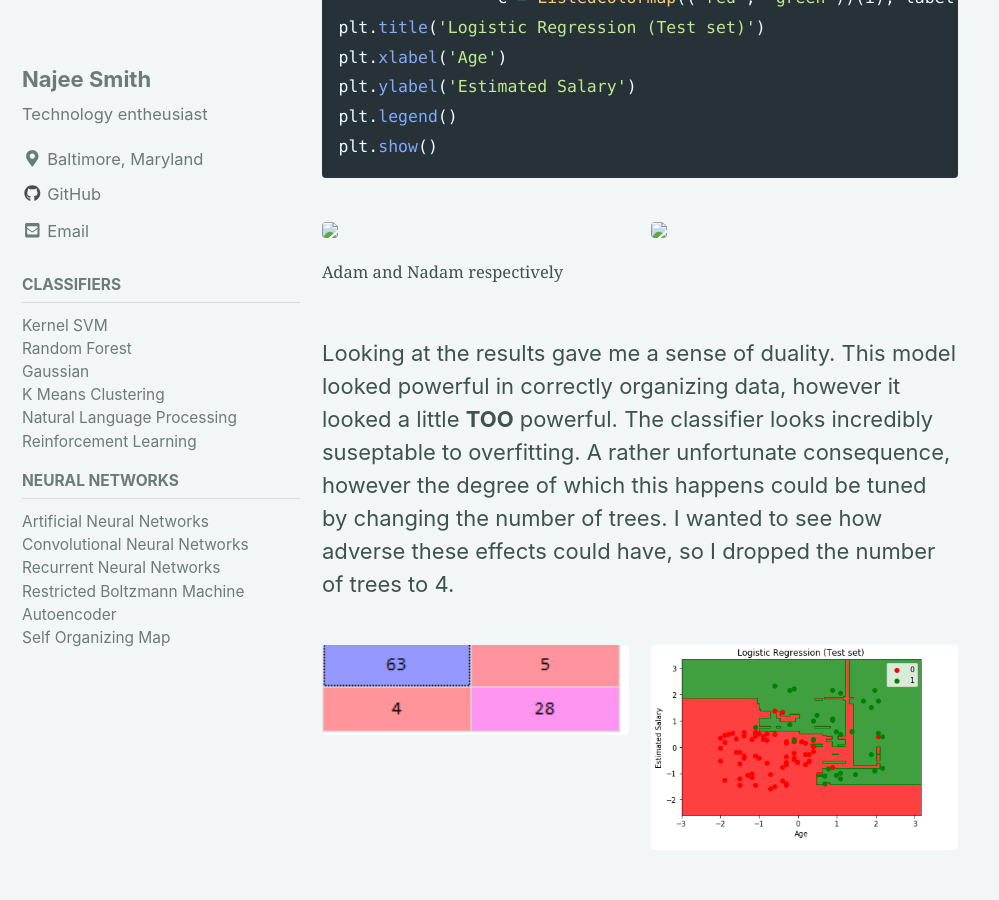
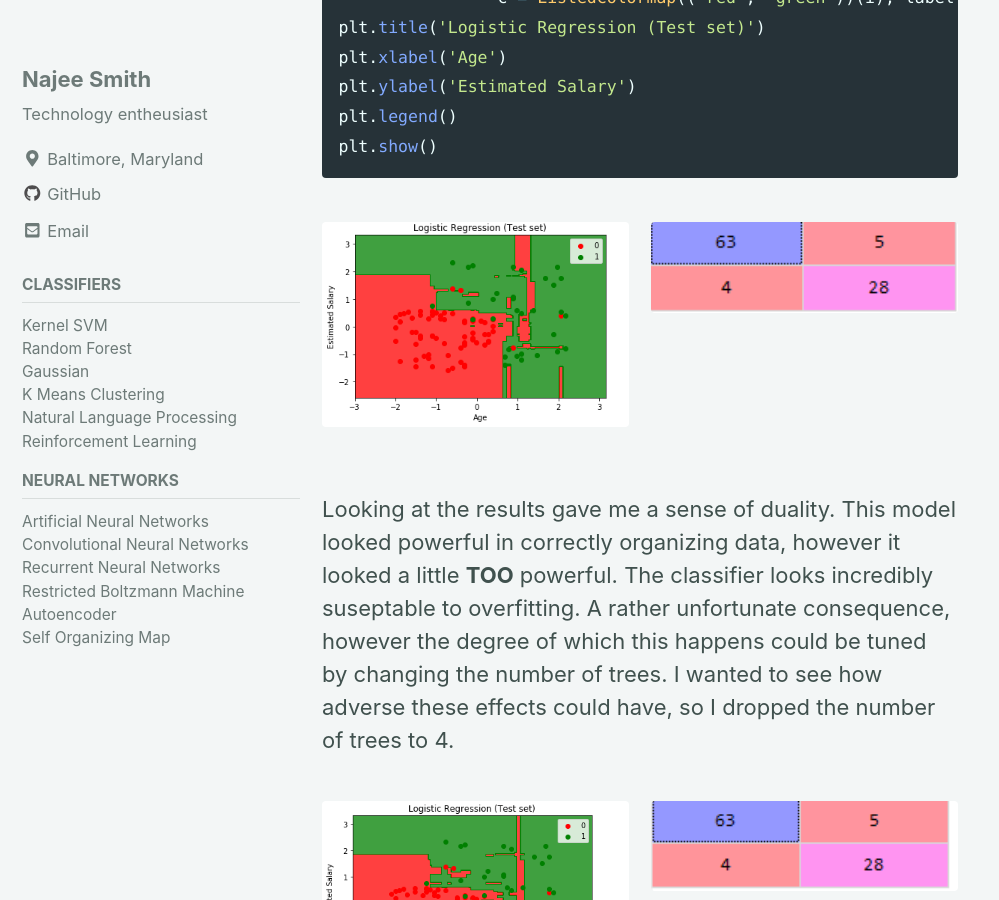
Before and after one commit to NajeeSmith/NajeeSmith.github.io, a Jekyll site: the page built from _posts/Classifiers/2019-01-20-RF.md, in a window 1280 px wide and 900 px high, scrolled down 1677 px. Shown: the whole window, without its empty margins (0-999 px from the left). Built offline with Jekyll 4.4.1, drawn with Linux system fonts in a browser that asks for light colours; cached includes are drawn as plain includes; nearby versions of some CDN libraries.

Commit message:
images on rf page

````diff
--- a/_posts/Classifiers/2019-01-20-RF.md
+++ b/_posts/Classifiers/2019-01-20-RF.md
@@ -48,16 +48,15 @@ plt.show()
 ```
 
 <figure class="half">
-<a href="/images\Classifiers\RF\CM_10_trees.PNG"><img src="images\Classifiers\RF\CM_10_trees.PNG"></a>
-<a href="/images\Classifiers\RF\Graph.PNG"><img src="images\Classifiers\RF\Graph.PNG"></a>
-    <figcaption>Adam and Nadam respectively</figcaption>
+<a href="/images\Classifiers\RF\Graph.PNG"><img src="/images\Classifiers\RF\Graph.PNG"></a>
+<a href="/images\Classifiers\RF\CM_10_trees.PNG"><img src="/images\Classifiers\RF\CM_10_trees.PNG"></a>
 </figure>
 
 Looking at the results gave me a sense of duality. This model looked powerful in correctly organizing data, however it looked a little **TOO** powerful. The classifier looks incredibly suseptable to overfitting. A rather unfortunate consequence, however the degree of which this happens could be tuned by changing the number of trees. I wanted to see how adverse these effects could have, so I dropped the number of trees to 4.
 
 <figure class="half">
+<a href="/images\Classifiers\RF\Graph_4_trees.PNG"><img src="/images\Classifiers\RF\Graph_4_trees.PNG"></a>
 <a href="/images\Classifiers\RF\CM_4_trees.PNG"><img src="/images\Classifiers\RF\CM_4_trees.PNG"></a>
-<a href="/images\Classifiers\RF\Graph_4_trees.PNG"><img src="/images\Classifiers\RF\Graph_4_trees.PNG"></a>
 </figure>
 
 From a visual standpoint, the graph seems less tailored to the data, and looking at the confusion matrix it can be seen that there isn't a drastic change in incorrect predictions. I felt this is definitely a good model to keep in mind.
````
